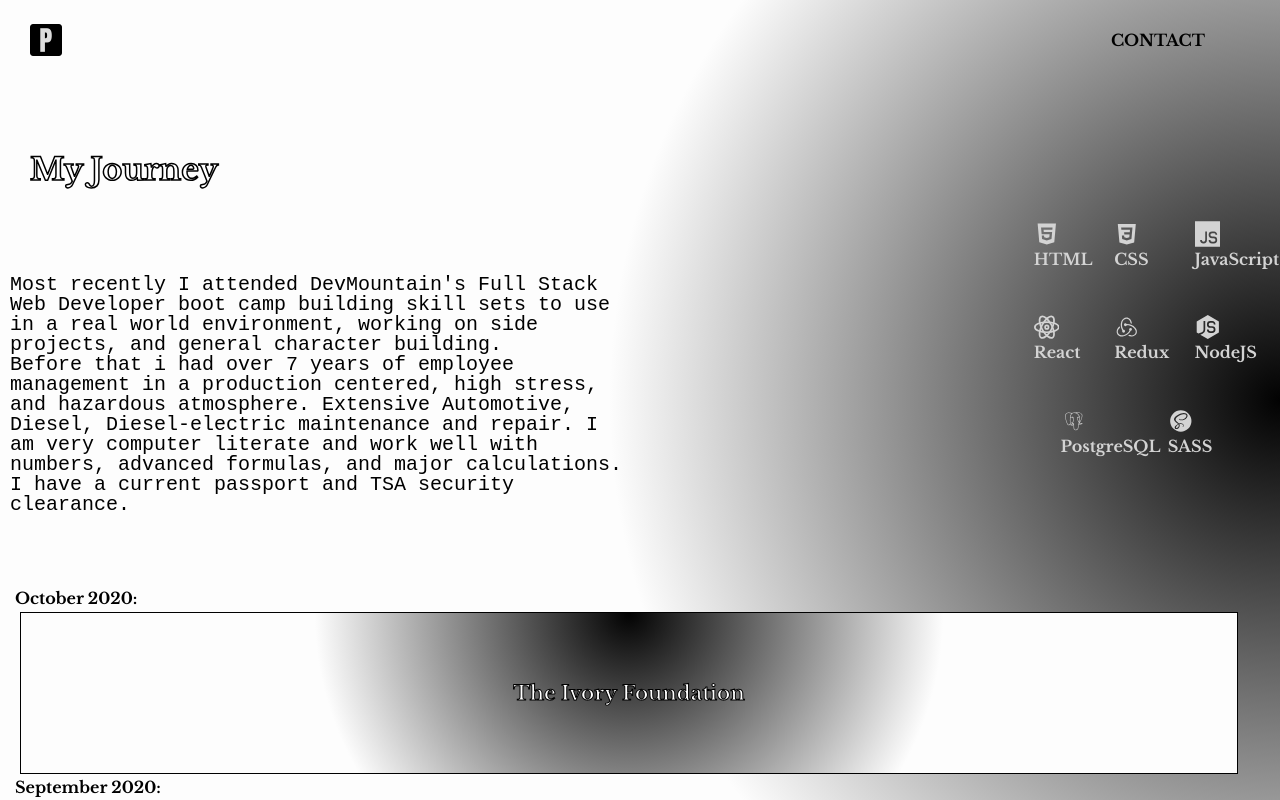
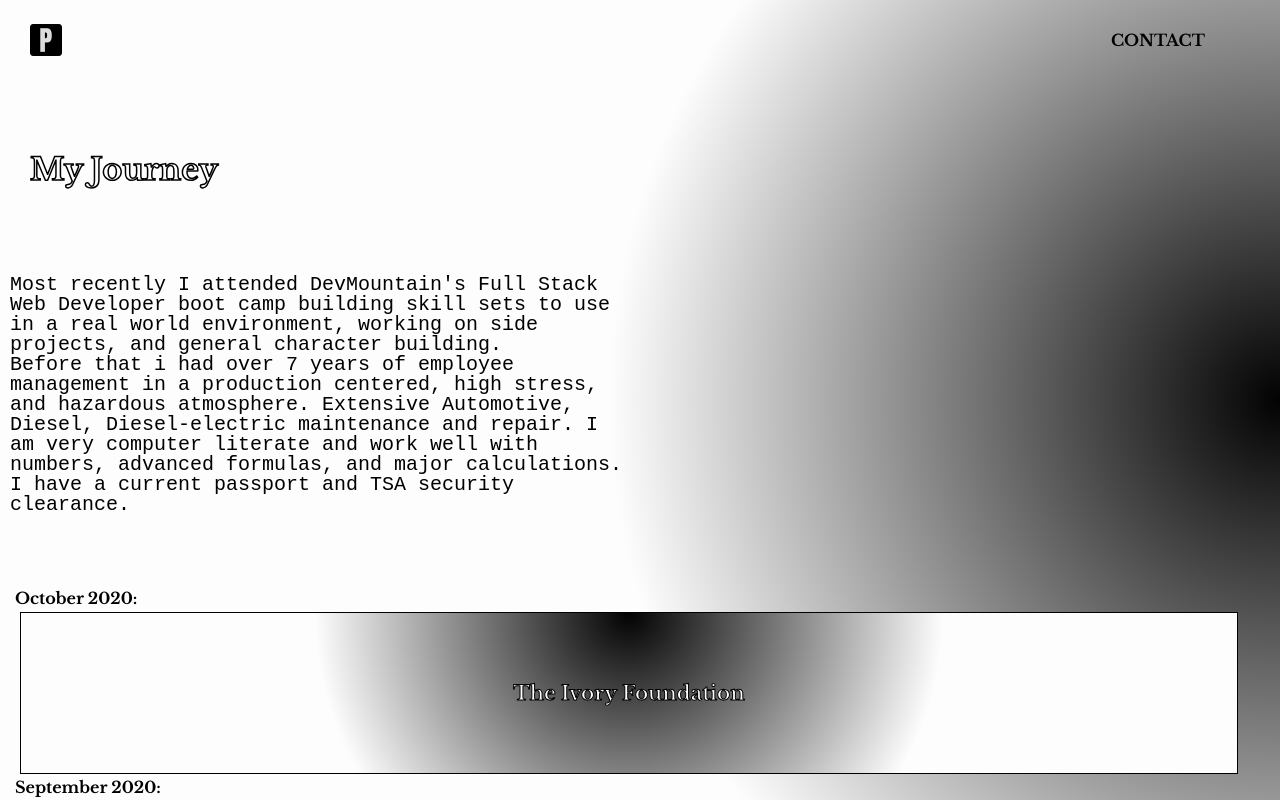
Before and after one commit to noalbrown/portfolio, a React (Create React App) app: page /#/about in a window 1280 px wide. Built offline with nearby package versions, Linux system fonts and the light colour scheme.

Commit message:
skills media responsive

```diff
--- a/src/components/About/about.css
+++ b/src/components/About/about.css
@@ -195,16 +195,7 @@
 
 @media (max-width: 1280px) {
   .about .skill-icons {
-    height: 35%;
-    width: 20%;
-    display: -webkit-box;
-    display: -ms-flexbox;
-    display: flex;
-    -ms-flex-wrap: wrap;
-        flex-wrap: wrap;
-    -webkit-box-pack: space-evenly;
-        -ms-flex-pack: space-evenly;
-            justify-content: space-evenly;
+    display: none;
   }
   .about .skill-icons div {
     height: 10%;
--- a/src/components/About/about.scss
+++ b/src/components/About/about.scss
@@ -168,11 +168,7 @@
 @media (max-width: $media-desktop) {
   .about {
     .skill-icons {
-      height:35%;
-      width: 20%;
-      display: flex;
-      flex-wrap: wrap;
-      justify-content: space-evenly;
+      display: none;
 
       div{
         height: 10%;
```
Also changed, not shown: src/components/Home/home.css, 2 other files (tests, documents, lock files or other folders).
